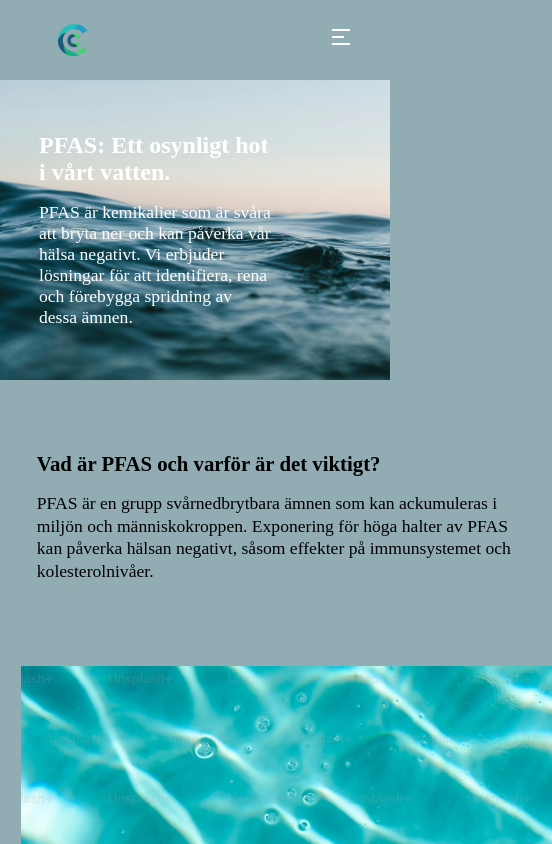
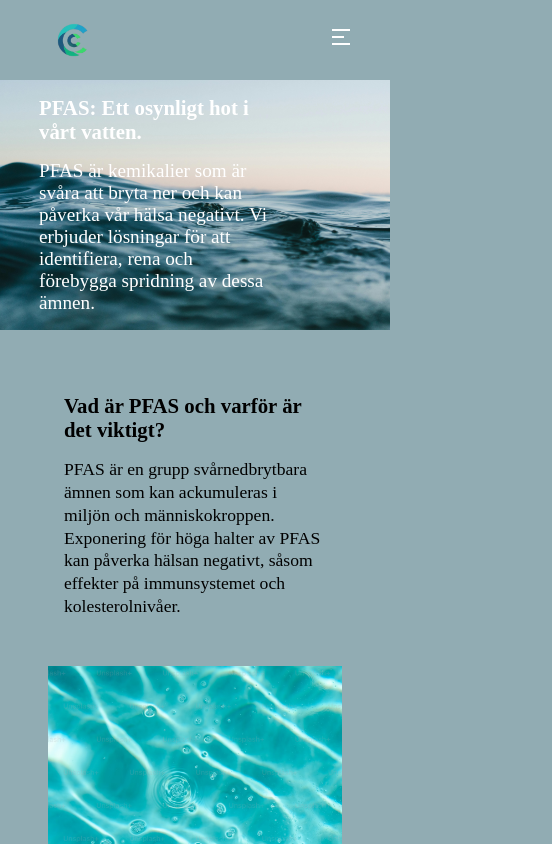
Before and after one commit to 2102kh/pfas-map, a React (Vite) app: page /faq in a window 390 px wide. Shown: the top 844 px of the page, 552 px wide, since content can reach past the window. Built offline with nearby package versions, Linux system fonts and the light colour scheme; no server answers.

Commit message:
:art:Added responsive design for FAQ page

```diff
--- a/src/styles/_faqPage.scss
+++ b/src/styles/_faqPage.scss
@@ -4,7 +4,6 @@
   flex-direction: column;
   width: 100vw;
   height: 100%;
-
   margin: 0;
 
   .top-section {
@@ -111,55 +110,117 @@
 
    }
 }
-@media screen and (max-width: 768px) {
+@media screen and (max-width: 768px){
   .faq {
+    display: flex;
+    flex-direction: column;
+    width: 100vw;
+    height: 100%;
+    margin: 0;
+
     .top-section {
-      height: 300px;
+      width: 100vw;
+      height: 250px;
+      position: relative;
+
+
+      &__image {
+        width: 100vw;
+        height: 100%;
+
+        img {
+          width: 100%;
+          height: 100%;
+          object-fit: cover;
+        }
+      }
 
       &__overlay-text {
+        position: absolute;
         top: 50%;
         left: 40%;
         transform: translate(-50%, -50%);
+        color: var(--textColor);
+
 
         h3 {
-          font-size: 1.5rem;
+          margin-bottom: 1rem;
+          font-size: 1.3rem;
         }
 
         p {
-          font-size: 1.1rem;
+          font-size: 1.2rem;
         }
       }
     }
-    .faq-section-1,
-    .faq-section-2{
-      display: flex;
-      flex-direction: column;
+    .faq-section-2
+     {
+      background-color: var(--mainColor);
+      color: var(--textColor);
     }
 
     .faq-section,
     .faq-section-1,
     .faq-section-2,
     .faq-section-3,
-    .faq-section-4 {
-      padding: 1.3rem;
+    .faq-section-4{
+      display: flex;
+     flex-direction: column;
+      min-height: 300px;
+      padding: 3rem;
+      gap:2rem;
+
 
       &__text {
+        flex: 1;
+
+        display: flex;
+        flex-direction: column;
+        justify-content: center;
+
+        padding: 1rem;
+
+
         h3 {
           font-size: 1.3rem;
+          margin-bottom: 1rem;
         }
 
         p {
           font-size: 1.1rem;
+          line-height: 1.3;
+        }
+        ul{
+          //list-style-type: none;
+          padding: 0 1rem;
+          margin-top: 0.8rem;
+          li{
+            margin-bottom: 1rem;
+            font-size: 1.3rem;
+            font-weight: bold;
+          }
         }
       }
+
       &__image {
+        flex: 1;
+        display: flex;
+        justify-content: center;
+        align-items: center;
+
         img {
-          max-width: 90vh;
+          max-width: 100%;
           max-height: 100%;
-
+          object-fit: cover;
         }
       }
+
     }
+    .faq-2{
+      display: flex;
+      flex-wrap: wrap;
+
+
+     }
   }
-
 }
--- a/src/styles/main.scss
+++ b/src/styles/main.scss
@@ -33,6 +33,7 @@ main {
   flex-direction: column;
   justify-content: center;
   align-items: center;
+  width: 100%;
 
 }
 .layout {
```
